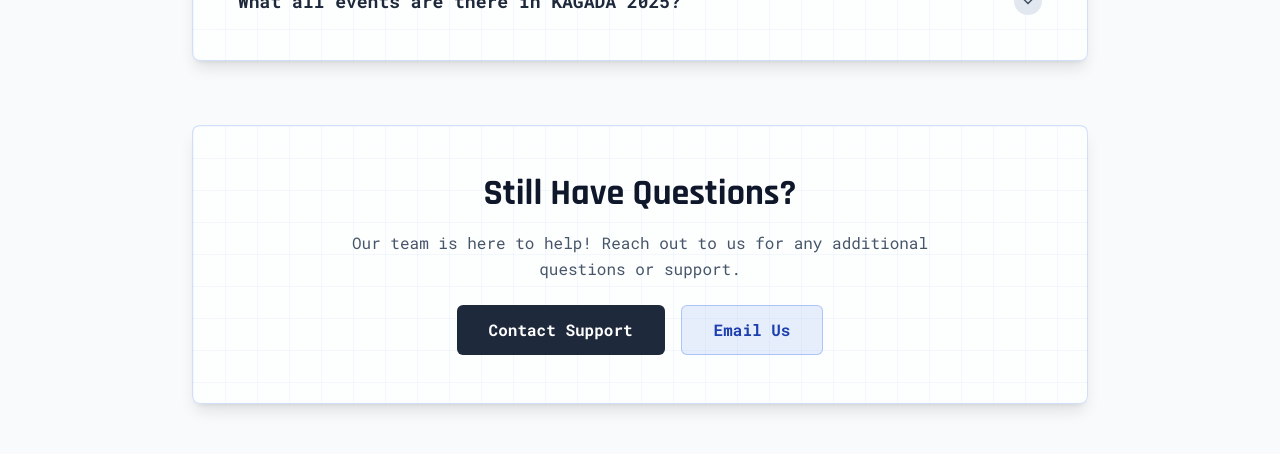
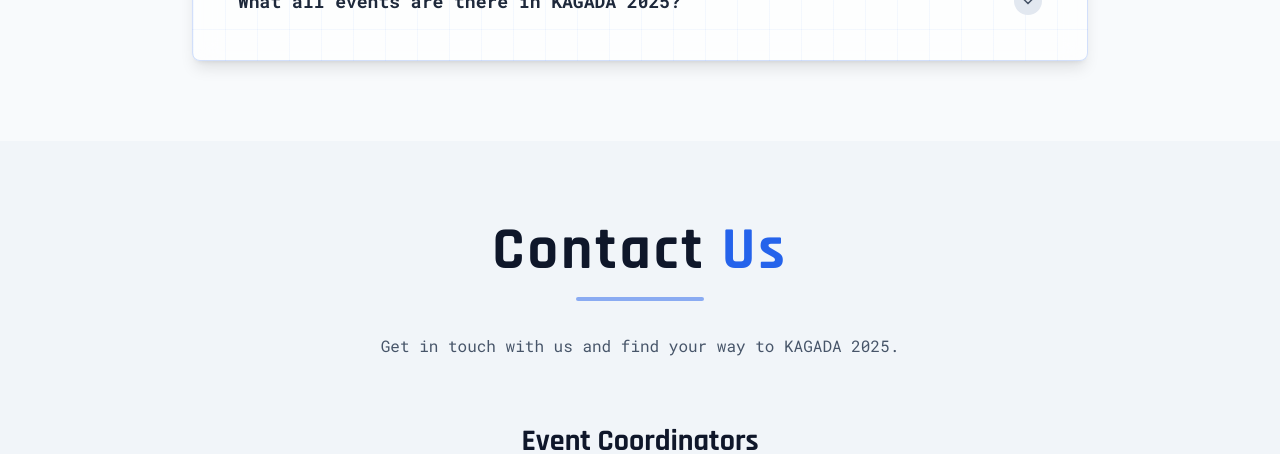
Before and after one commit to Lahari-nagaraj/KAGADA_21, a React (Vite) app: page / in a window 1280 px wide. Shown: the part 8920-9374 px from the top of the page. Built offline with nearby package versions, Linux system fonts and the light colour scheme.

Commit message:
extra in faq removed

```diff
--- a/src/components/FAQs.tsx
+++ b/src/components/FAQs.tsx
@@ -129,7 +129,7 @@ const FAQs: React.FC = () => {
             </div>
 
             {/* Contact Support */}
-            <div className={`${cardStyle} mt-16 text-center p-8 sm:p-12`}>
+            {/* <div className={`${cardStyle} mt-16 text-center p-8 sm:p-12`}>
               <h3 className="font-rajdhani text-3xl sm:text-4xl font-bold text-slate-900 mb-4">
                 Still Have Questions?
               </h3>
@@ -145,7 +145,7 @@ const FAQs: React.FC = () => {
                   Email Us
                 </button>
               </div>
-            </div>
+            </div> */}
           </div>
         </div>
       </section>
```
